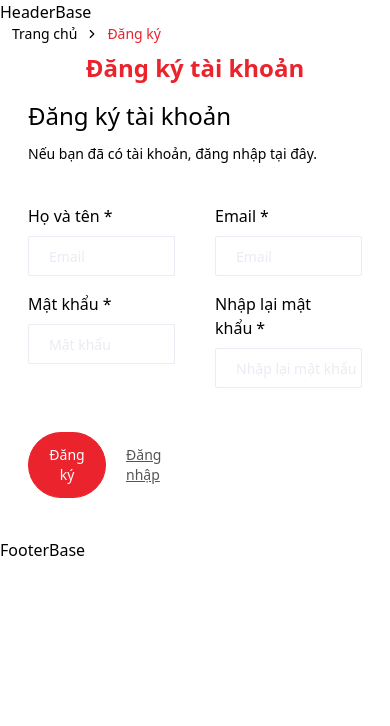
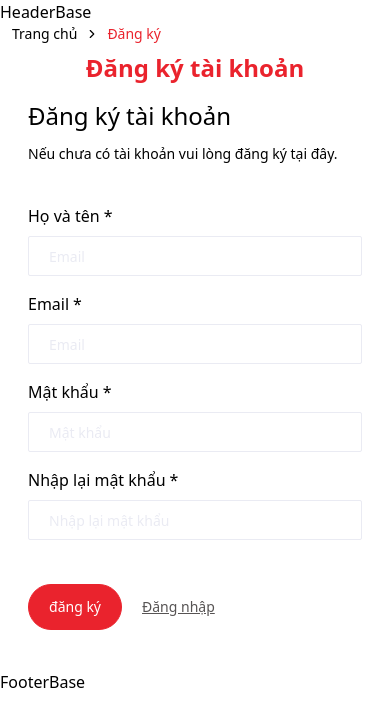
Before and after one commit to LaPhuc/ASM1_WE209, a React (Vite) app: page /register in a window 390 px wide. Shown: the top 726 px of the page. Built offline with nearby package versions, Linux system fonts and the light colour scheme.

Commit message:
fix text and button

```diff
--- /dev/null
+++ b/src/components/Button/index.tsx
@@ -0,0 +1,13 @@
+interface IButton {
+  title: string;
+}
+
+const Button = ({ title }: IButton) => {
+  return (
+    <button className="font-sans border border-alizarin-crimson text-sm text-white bg-alizarin-crimson px-5 py-3 rounded-3xl hover:bg-white hover:text-alizarin-crimson">
+      {title}
+    </button>
+  );
+};
+
+export default Button;
--- a/src/page/Account/Login/index.tsx
+++ b/src/page/Account/Login/index.tsx
@@ -1,6 +1,7 @@
 import { Link } from "react-router-dom";
 
 import Breadcrumb from "@/components/Breadcrumb";
+import Button from "@/components/Button";
 
 const Login = () => {
   return (
@@ -31,9 +32,7 @@ const Login = () => {
           />
         </div>
         <div className="flex justify-start items-center gap-x-5 mt-7 mb-10">
-          <button className="font-sans border border-alizarin-crimson text-sm text-white bg-alizarin-crimson px-5 py-3 rounded-full hover:bg-white hover:text-alizarin-crimson">
-            Đăng nhập
-          </button>
+          <Button title="đăng nhập" />
           <Link
             className="font-sans text-sm underline text-davy-grey hover:text-alizarin-crimson"
             to="/register"
@@ -44,7 +43,10 @@ const Login = () => {
         <span className="md:text-sm text-xs mr-1">
           Bạn quên mật khẩu? lấy lại mật khẩu
         </span>
-        <Link className="md:text-sm text-xs underline hover:text-alizarin-crimson" to="">
+        <Link
+          className="md:text-sm text-xs underline hover:text-alizarin-crimson"
+          to=""
+        >
           tại đây
         </Link>
       </form>
--- a/src/page/Account/Register/index.tsx
+++ b/src/page/Account/Register/index.tsx
@@ -1,6 +1,8 @@
 import { Link } from "react-router-dom";
 
 import Breadcrumb from "@/components/Breadcrumb";
+import Button from "@/components/Button";
+
 const Register = () => {
   return (
     <div className="xl:max-w-[1200px] mx-auto lg:max-w-[1024px] md:max-w-[768px] max-w-[640px] px-3 md:p-0">
@@ -11,9 +13,12 @@ const Register = () => {
       <div className="px-4">
         <h1 className="text-2xl font-normal mb-3">Đăng ký tài khoản</h1>
         <p className="text-sm mb-10">
-                Nếu bạn đã có tài khoản, đăng nhập tại đây.
+          Nếu chưa có tài khoản vui lòng đăng ký tại đây.
         </p>
-            <form action="" className="font-sans w-[100%] mx-auto grid grid-cols-2 gap-x-10">
+        <form
+          action=""
+          className="font-sans w-[100%] mx-auto grid md:grid-cols-2 grid-cols-1 gap-x-10"
+        >
           <div className="mb-4">
             <p className="after:content-['*'] after:pl-1 mb-2">Họ và tên</p>
             <input
@@ -39,7 +44,9 @@ const Register = () => {
             />
           </div>
           <div className="mb-4">
-                <p className="after:content-['*'] after:pl-1 mb-2">Nhập lại mật khẩu</p>
+            <p className="after:content-['*'] after:pl-1 mb-2">
+              Nhập lại mật khẩu
+            </p>
             <input
               className="w-full h-10 border border-bright-gray placeholder:text-bright-gray placeholder:text-sm pl-5 rounded-sm outline-none"
               type="confirmPassword"
@@ -47,9 +54,7 @@ const Register = () => {
             />
           </div>
           <div className="flex justify-start items-center gap-x-5 mt-7 mb-10">
-                <button className="font-sans border border-alizarin-crimson text-sm text-white bg-alizarin-crimson px-5 py-3 rounded-full hover:bg-white hover:text-alizarin-crimson">
-                  Đăng ký
-                </button>
+            <Button title="đăng ký" />
             <Link
               className="font-sans text-sm underline text-davy-grey hover:text-alizarin-crimson"
               to="/login"
@@ -61,6 +66,6 @@ const Register = () => {
       </div>
     </div>
   );
-}
+};
 
-export default Register
+export default Register;
```
Lines whose indentation alone changed are shown as unchanged.
